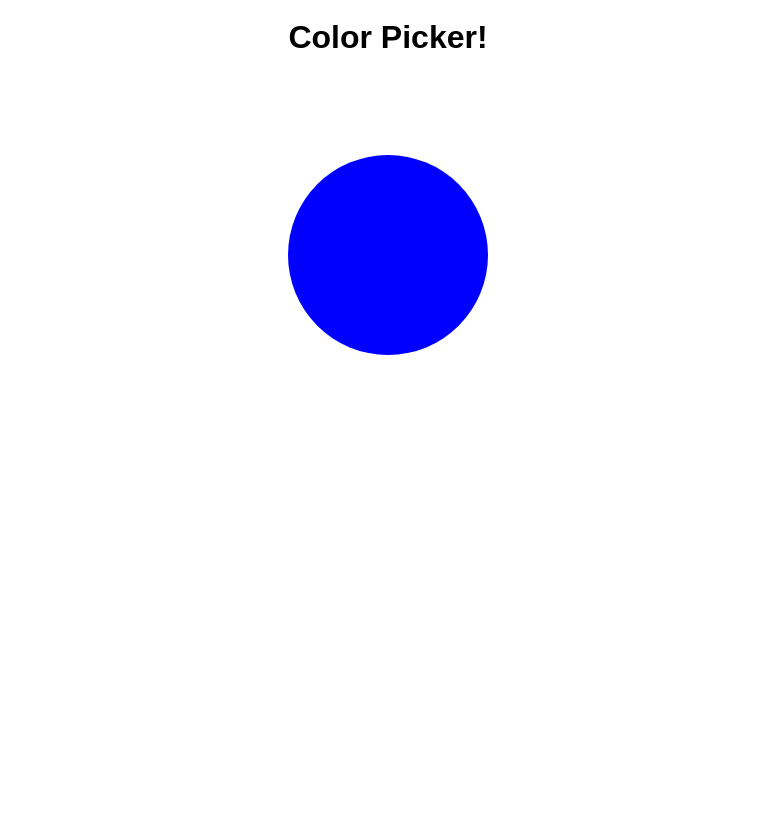
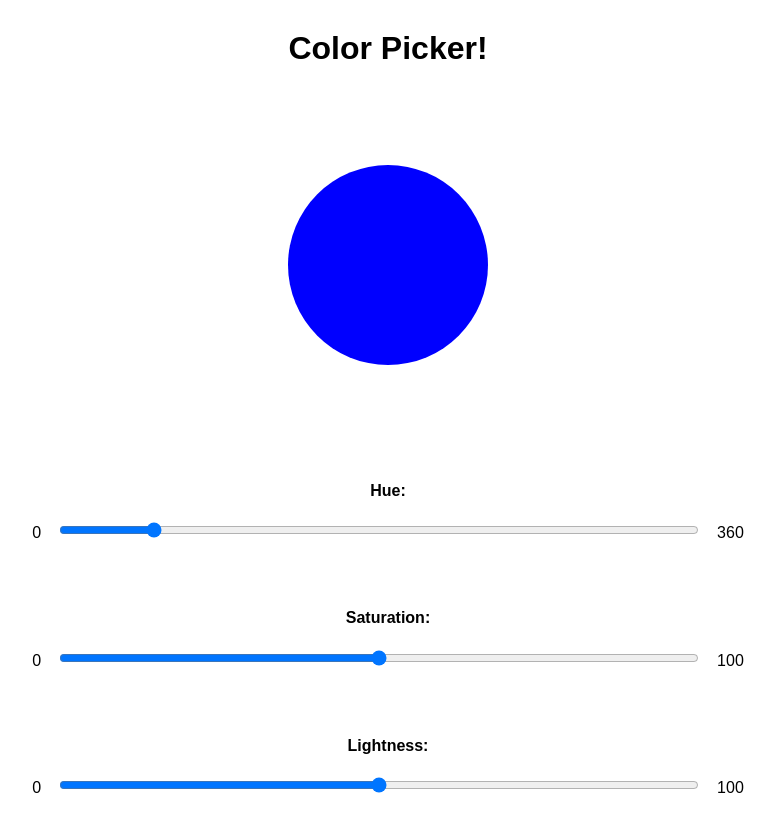
Before and after one commit to mammar86/color-picker, a React (Create React App) app: page / in a window 1280 px wide. Shown: the top 832 px of the page, without its empty margins (252-1027 px from the left). Built offline with nearby package versions, Linux system fonts and the light colour scheme; the HTML template or start-up script is replaced by a standard one.

Commit message:
added ranges and styled it in the middle

```diff
--- a/src/App.jsx
+++ b/src/App.jsx
@@ -14,6 +14,26 @@ class App extends Component {
         <div className="parent">
           <div className="circle"></div>
         </div>
+        <section>
+          <div className="hue">
+            <h4>Hue:</h4>
+            <span>0</span>
+            <input type="range" min="0" max="360"></input>
+            <span>360</span>
+          </div>
+          <div className="saturation">
+            <h4>Saturation:</h4>
+            <span>0</span>
+            <input type="range" min="0" max="100"></input>
+            <span>100</span>
+          </div>
+          <div className="lightness">
+            <h4>Lightness:</h4>
+            <span>0</span>
+            <input type="range" min="0" max="100" value="50"></input>
+            <span>100</span>
+          </div>
+        </section>
       </>
     )
   }
--- a/src/index.scss
+++ b/src/index.scss
@@ -12,7 +12,26 @@ body {
 }
 
 h1 {
+  margin-top: 2rem;
   text-align: center;
+}
+
+section {
+  display: flex;
+  flex-flow: column;
+  text-align: center;
+}
+
+div {
+  margin-bottom: 3rem;
+}
+
+input {
+  width: 50%;
+}
+
+span {
+  padding: 1rem;
 }
 
 .parent {
```
